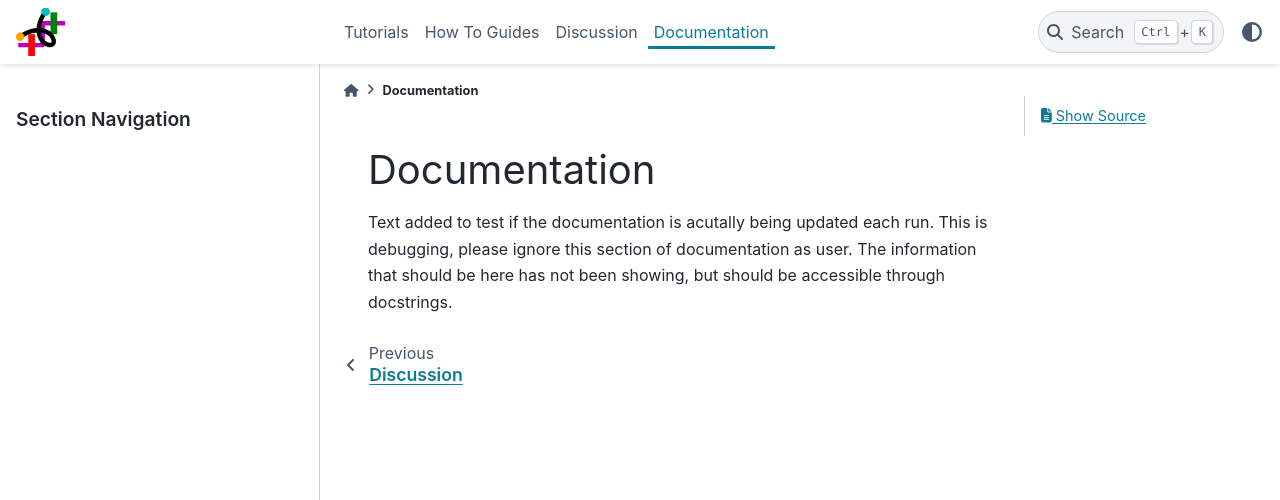
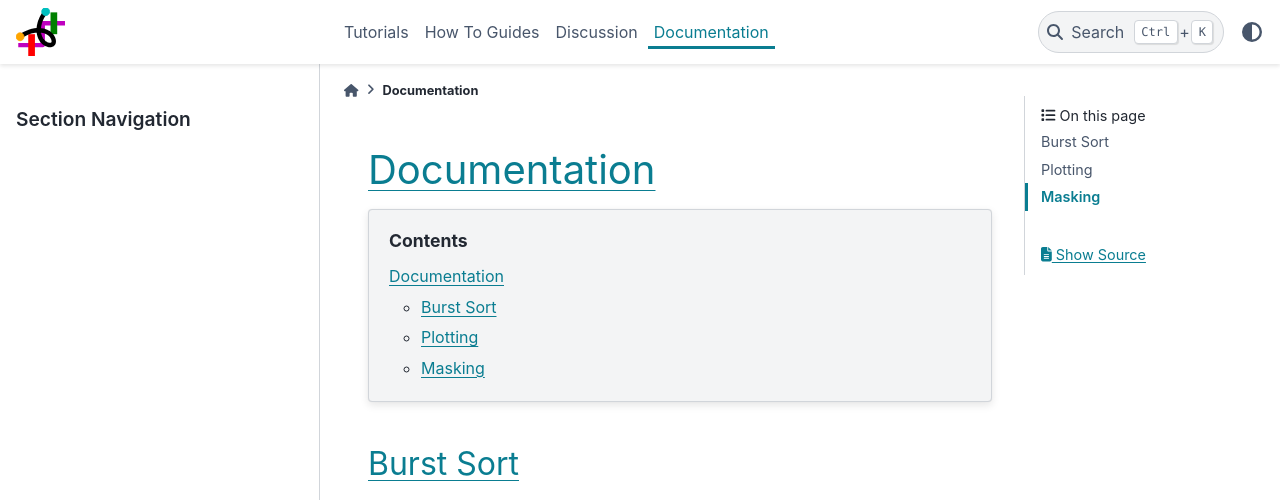
Before and after one commit to harripd/burstH2MM, a Sphinx documentation site: the page built from docs/source/Documentation.rst, in a window 1280 px wide and 1168 px high. Shown: the top 500 px of the window. Built offline with Sphinx 7.4.7 and the PyData theme 0.15.4, drawn with Linux system fonts in a browser that asks for light colours; grey boxes are pictures that could not be loaded.

Commit message:
Restored Documentation

```diff
--- a/docs/source/Documentation.rst
+++ b/docs/source/Documentation.rst
@@ -1,6 +1,28 @@
 Documentation
 =============
 
-Text added to test if the documentation is acutally being updated each run.
-This is debugging, please ignore this section of documentation as user.
-The information that should be here has not been showing, but should be accessible through docstrings.
+.. module:: burstH2MM
+
+.. contents::
+
+Burst Sort
+----------
+
+.. automodule:: BurstSort
+    :members:
+
+
+Plotting
+--------
+
+.. automodule:: Plotting
+    :members:
+
+Masking
+-------
+
+.. automodule:: Masking
+    :members:
+
+
+.. |H2MM| replace:: H\ :sup:`2`\ MM
```
